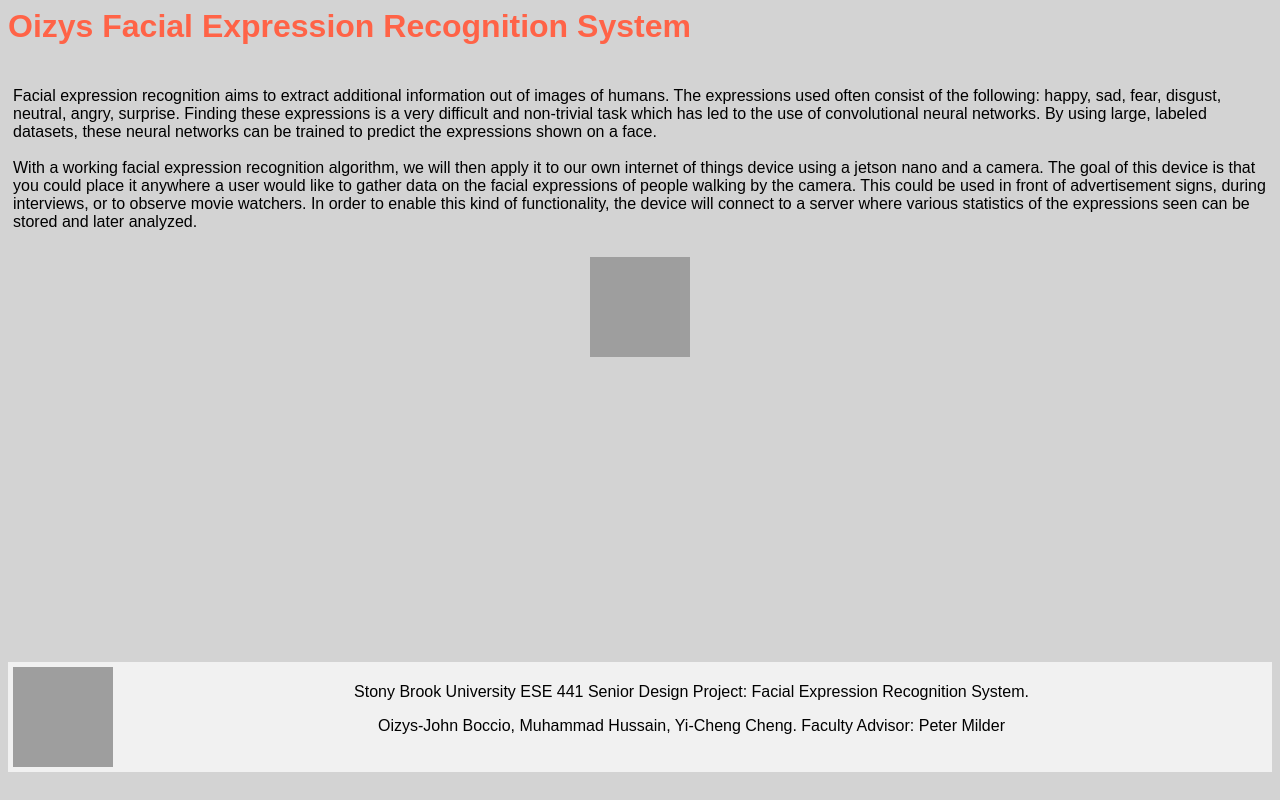
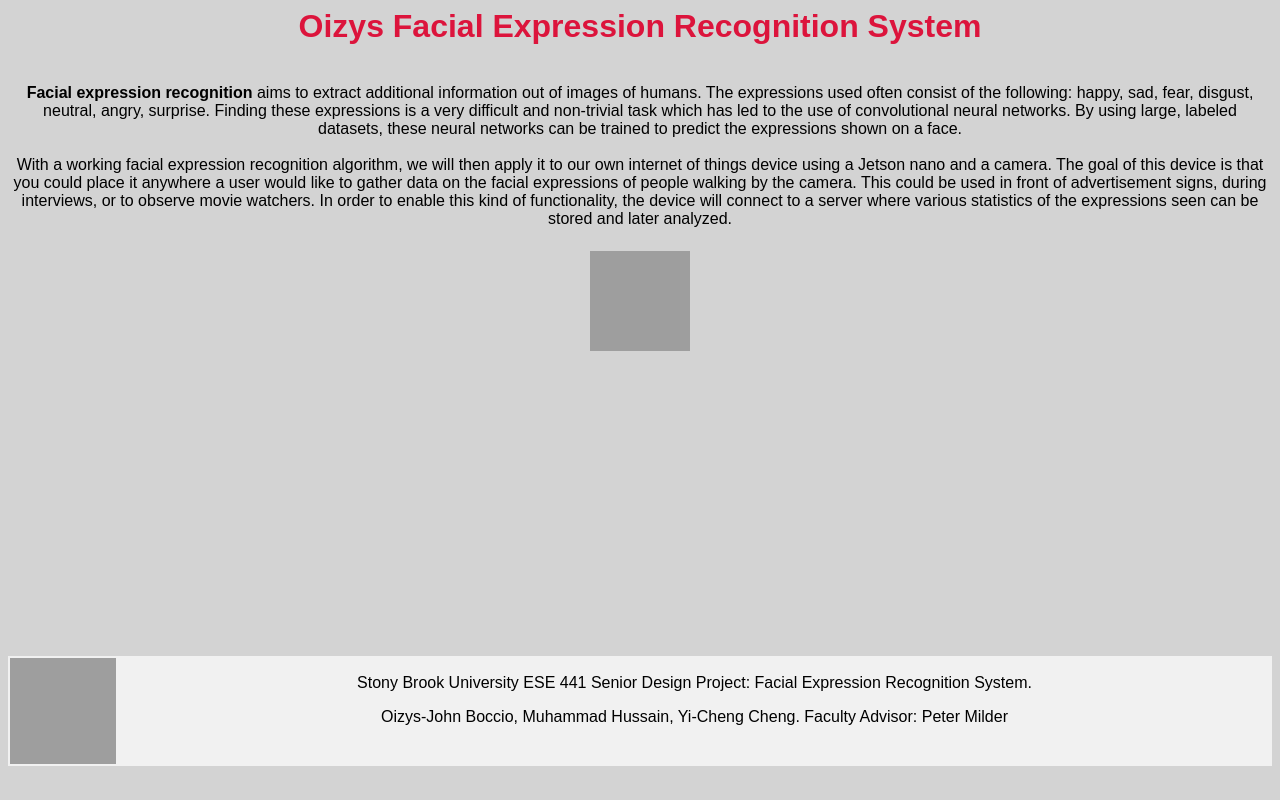
Before and after one commit to John-Boccio/FacialExpressionRecognition, a Flask app: page / in a window 1280 px wide. Run offline with Flask 2, Linux system fonts and the light colour scheme; grey boxes are pictures that could not be loaded.

Commit message:
Updated HTML/CSS Frontend

```diff
--- a/templates/index.html
+++ b/templates/index.html
@@ -10,7 +10,8 @@
            }
         /* Style the header */
   .heading {
-    padding: 5px;
+    padding: 2px;
+    text-align: center;
     /*border:2px solid Violet;*/
   }
   .header {
@@ -58,7 +59,7 @@
   .footer {
     grid-area: footer;
     background-color: #f1f1f1;
-    padding: 5px;
+    padding: 2px;
     text-align: center;
     height: 110px;
   }
@@ -78,13 +79,13 @@
     <title>Oizys Facial Expression Recognition System</title>
   </head>
   <body>
-    <h1 style="color:#ff6347;"><strong>Oizys Facial Expression Recognition System</strong></h1>
-    <div class='heading'><p>Facial expression recognition aims to extract additional information out of images of humans. The expressions used often consist of the following: happy, sad, fear, disgust, neutral, angry, surprise. Finding these expressions is a very difficult and non-trivial task which has led to the use of convolutional neural networks. By using large, labeled datasets, these neural networks can be trained to predict the expressions shown on a face.<br>
-      <br> With a working facial expression recognition algorithm, we will then apply it to our own internet of things device using a jetson nano and a camera. The goal of this device is that you could place it anywhere a user would like to gather data on the facial expressions of people walking by the camera. This could be used in front of advertisement signs, during interviews, or to observe movie watchers. In order to enable this kind of functionality, the device will connect to a server where various statistics of the expressions seen can be stored and later analyzed.</p></style></div>
+    <h1 style="color:#DC143C; text-align: center;"><strong>Oizys Facial Expression Recognition System</strong></h1>
+    <div class='heading'><p><strong>Facial expression recognition</strong> aims to extract additional information out of images of humans. The expressions used often consist of the following: happy, sad, fear, disgust, neutral, angry, surprise. Finding these expressions is a very difficult and non-trivial task which has led to the use of convolutional neural networks. By using large, labeled datasets, these neural networks can be trained to predict the expressions shown on a face.<br>
+      <br> With a working facial expression recognition algorithm, we will then apply it to our own internet of things device using a Jetson nano and a camera. The goal of this device is that you could place it anywhere a user would like to gather data on the facial expressions of people walking by the camera. This could be used in front of advertisement signs, during interviews, or to observe movie watchers. In order to enable this kind of functionality, the device will connect to a server where various statistics of the expressions seen can be stored and later analyzed.</p></style></div>
     <div class="header"><img src="Oizys.jpg" alt="Oizys logo" align="center" style="width:100px;height:100px;"></div>
     <div class="middle"<img src="{{ url_for('video_feed') }}"></div>
    <div class="footer">
-       <img src="StonyBrook.jpg" alt="Stony Brook University" align="left" style="width:100px;height:100px;">
+       <img src="StonyBrook.jpg" alt="Stony Brook University" align="left" style="width:106px;height:106px;">
        <p>Stony Brook University ESE 441 Senior Design Project: Facial Expression Recognition System.</p>
        <p>Oizys-John Boccio, Muhammad Hussain, Yi-Cheng Cheng. Faculty Advisor: Peter Milder</p>
   </div>
```
